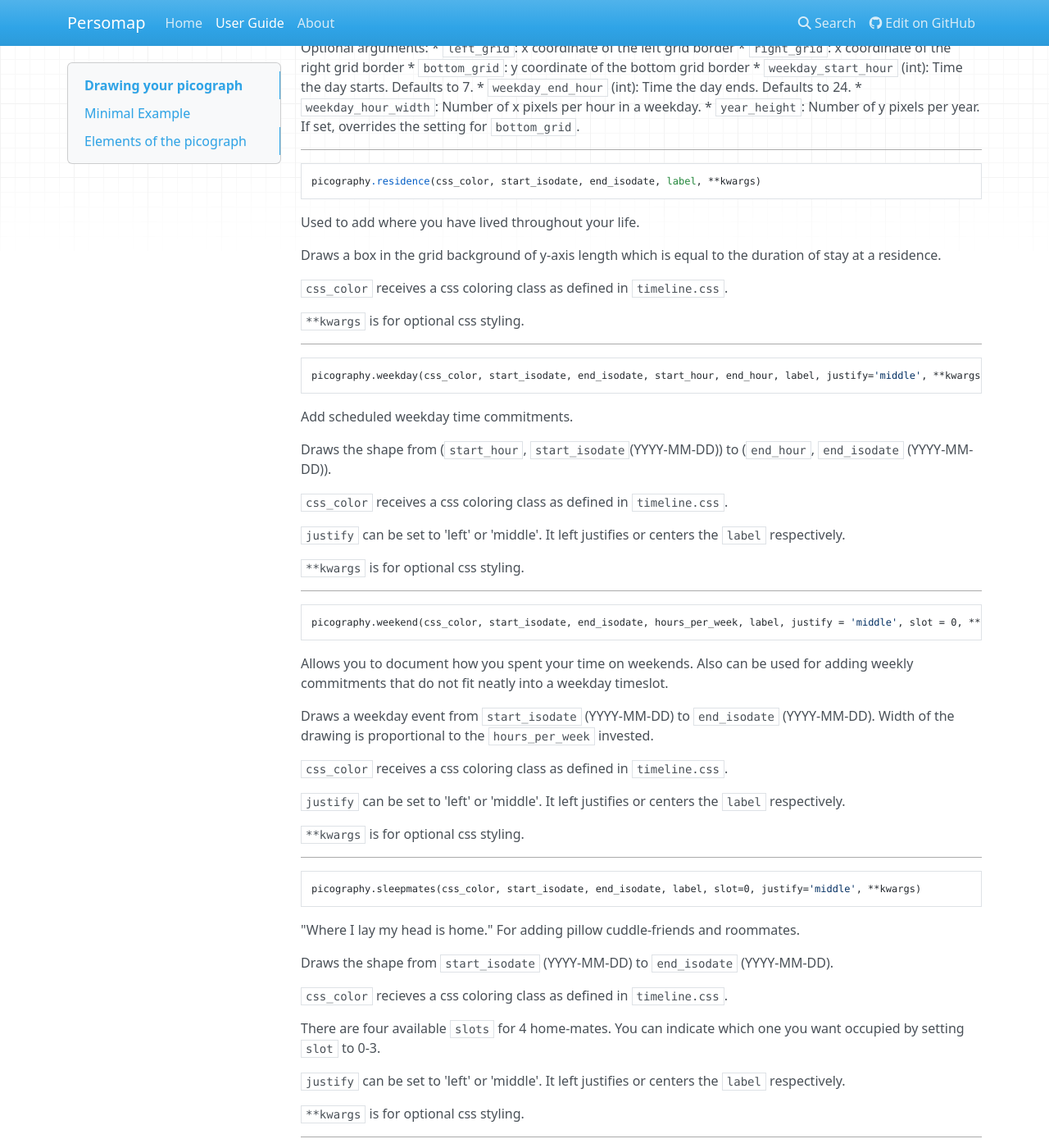
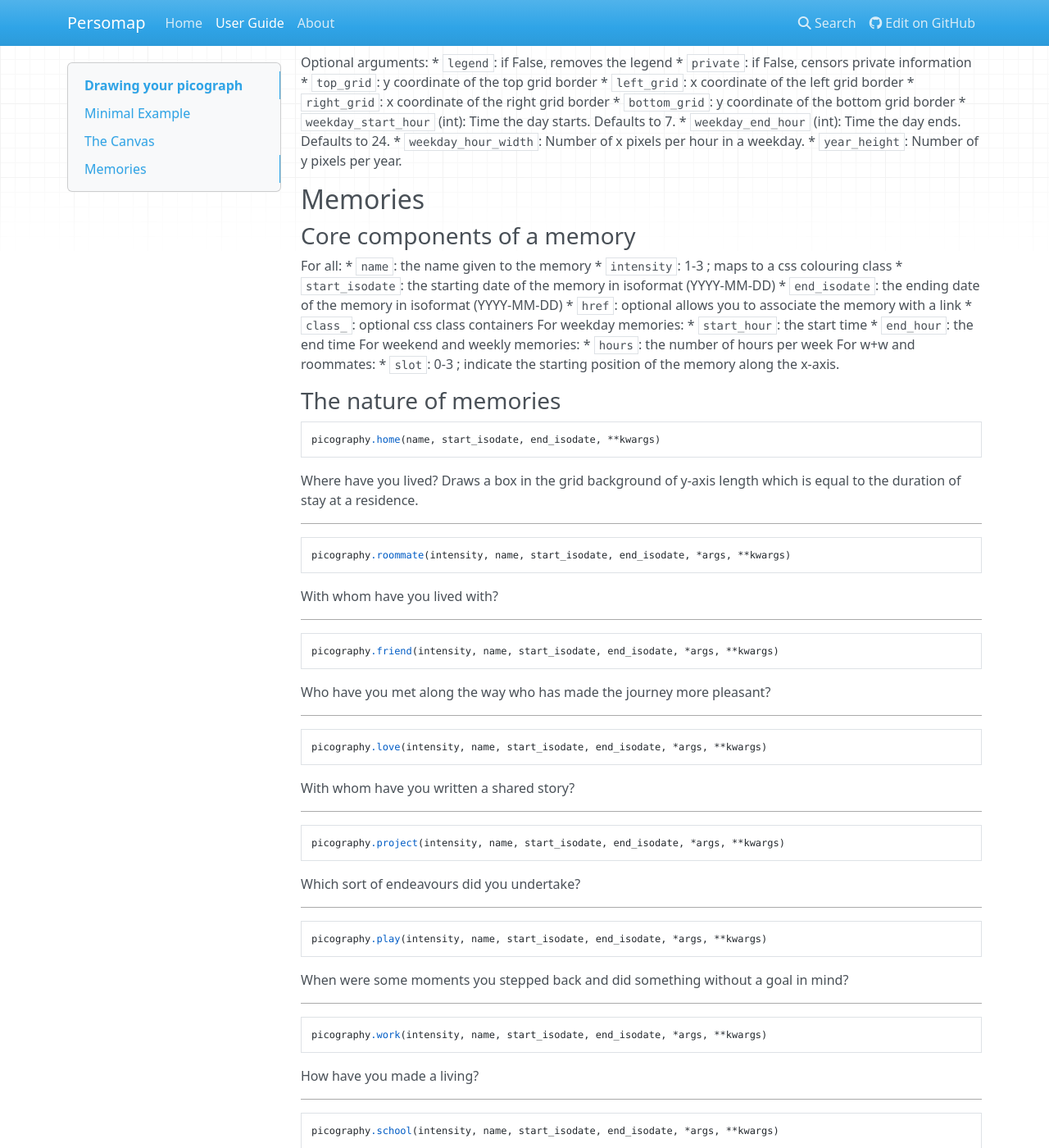
Before and after one commit to devotees/biograph, an MkDocs documentation site: the page built from docs/user-guide.md, in a window 1280 px wide and 1400 px high, scrolled down 1107 px. Shown: the whole window at 82% size. Built offline with MkDocs 1.6.1, drawn with Linux system fonts in a browser that asks for light colours; nearby versions of some CDN libraries; old or Windows-style settings are respelled for this version of MkDocs; some of the changed text lies outside the part shown.

Commit message:
Update docs.

````diff
--- a/docs/user-guide.md
+++ b/docs/user-guide.md
@@ -6,26 +6,27 @@
 from picography import *
 
 def alex():
-    # Initialise Grid
 
+    # Always begin by initialising the grid...
     timespan('2017-02-24','2017-06-13')
+    # ...and by adding your homes
+    home('womb', '2017-02-04', '2017-06-13', href='')
+
+    # Go wild with the structure and ordering of the rest
     event('2017-02-04', '2017-02-04', 'conceived')
     event('2017-06-13', '2017-06-13', 'miscarried')
 
-    residence('pastel1','2017-02-04', '2017-06-13', 'womb', href='')
 
-    sleepmate('u2','2017-02-04', '2017-06-13', 'm', slot=0)
-    sleepmate('u2','2017-02-04', '2017-06-13', 'o', slot=1)
-    sleepmate('u2','2017-02-04', '2017-06-13', 'm', slot=2)
+    roommate(3, 'mom', '2017-02-04', '2017-06-13')
 
-    weekday('g3','2017-04-14', '2017-06-13', 15, 17, 'Prenatal appointments')
-    weekend('u2','2017-03-22', '2017-06-02', 10, 'Baby Einstein')
+    project(2, 'Prenatal appointments', '2017-04-14', '2017-06-13', 15, 17)
+    play(3,'Baby Einstein', '2017-03-22', '2017-06-02', hours=10)
 
-main(alex, 'alex.svg')
+make_pico(alex, 'sys.argv[1:]')
 ```
 ![](alex.png)
 
-## Elements of the picograph
+## The Canvas
 
 ```
 picography.timespan(start_isodate, end_isodate, **kwargs)
@@ -33,81 +34,96 @@ picography.timespan(start_isodate, end_isodate, **kwargs)
 Initialises the histomap grid from `start_isodate` (YYYY-MM-DD) to `end_isodate` (YYYY-MM-DD).
 
 Optional arguments:
+* `legend`: if False, removes the legend
+* `private`: if False, censors private information
+* `top_grid`: y coordinate of the top grid border
 * `left_grid`: x coordinate of the left grid border
 * `right_grid`: x coordinate of the right grid border
 * `bottom_grid`: y coordinate of the bottom grid border
 * `weekday_start_hour` (int): Time the day starts. Defaults to 7.
 * `weekday_end_hour` (int): Time the day ends. Defaults to 24.
 * `weekday_hour_width`: Number of x pixels per hour in a weekday.
-* `year_height`: Number of y pixels per year. If set, overrides the setting for `bottom_grid`.
+* `year_height`: Number of y pixels per year.
+
+## Memories
+
+### Core components of a memory
+
+For all:
+* `name`: the name given to the memory
+* `intensity`: 1-3 ; maps to a css colouring class
+* `start_isodate`: the starting date of the memory in isoformat (YYYY-MM-DD)
+* `end_isodate`: the ending date of the memory in isoformat (YYYY-MM-DD)
+* `href`: optional allows you to associate the memory with a link
+* `class_`: optional css class containers
+For weekday memories:
+* `start_hour`: the start time
+* `end_hour`: the end time
+For weekend and weekly memories:
+* `hours`: the number of hours per week
+For w+w and roommates:
+* `slot`: 0-3 ; indicate the starting position of the memory along the x-axis.
+
+### The nature of memories
+
+```
+picography.home(name, start_isodate, end_isodate, **kwargs)
+```
+Where have you lived?
+Draws a box in the grid background of y-axis length which is equal to the duration of stay at a residence.
 
 ---
 
 ```
-picography.residence(css_color, start_isodate, end_isodate, label, **kwargs)
+picography.roommate(intensity, name, start_isodate, end_isodate, *args, **kwargs)
 ```
-Used to add where you have lived throughout your life.
-
-Draws a box in the grid background of y-axis length which is equal to the duration of stay at a residence.
-
-`css_color` receives a css coloring class as defined in `timeline.css`.
-
-`**kwargs` is for optional css styling.
+With whom have you lived with?
 
 ---
 
 ```
-picography.weekday(css_color, start_isodate, end_isodate, start_hour, end_hour, label, justify='middle', **kwargs)
+picography.friend(intensity, name, start_isodate, end_isodate, *args, **kwargs)
 ```
-Add scheduled weekday time commitments.
-
-Draws the shape from (`start_hour`, `start_isodate`(YYYY-MM-DD)) to (`end_hour`, `end_isodate` (YYYY-MM-DD)).
-
-`css_color` receives a css coloring class as defined in `timeline.css`.
-
-`justify` can be set to 'left' or 'middle'. It left justifies or centers the `label` respectively.
-
-`**kwargs` is for optional css styling.
+Who have you met along the way who has made the journey more pleasant?
 
 ---
 
 ```
-picography.weekend(css_color, start_isodate, end_isodate, hours_per_week, label, justify = 'middle', slot = 0, **kwargs)
+picography.love(intensity, name, start_isodate, end_isodate, *args, **kwargs)
 ```
-Allows you to document how you spent your time on weekends. Also can be used for adding weekly commitments that do not fit neatly into a weekday timeslot.
-
-Draws a weekday event from `start_isodate` (YYYY-MM-DD) to `end_isodate` (YYYY-MM-DD). Width of the drawing is proportional to the `hours_per_week` invested.
-
-`css_color` receives a css coloring class as defined in `timeline.css`.
-
-`justify` can be set to 'left' or 'middle'. It left justifies or centers the `label` respectively.
-
-`**kwargs` is for optional css styling.
+With whom have you written a shared story?
 
 ---
 
 ```
-picography.sleepmates(css_color, start_isodate, end_isodate, label, slot=0, justify='middle', **kwargs)
+picography.project(intensity, name, start_isodate, end_isodate, *args, **kwargs)
 ```
-"Where I lay my head is home." For adding pillow cuddle-friends and roommates.
-
-Draws the shape from `start_isodate` (YYYY-MM-DD) to `end_isodate` (YYYY-MM-DD).
-
-`css_color` recieves a css coloring class as defined in `timeline.css`.
-
-There are four available `slots` for 4 home-mates. You can indicate which one you want occupied by setting `slot` to 0-3.
-
-`justify` can be set to 'left' or 'middle'. It left justifies or centers the `label` respectively.
-
-`**kwargs` is for optional css styling.
+Which sort of endeavours did you undertake?
 
 ---
 
 ```
-picography.event(start_isodate, end_isodate, label, href=None, line_length=20)
+picography.play(intensity, name, start_isodate, end_isodate, *args, **kwargs)
 ```
-Used to represent short duration events.
+When were some moments you stepped back and did something without a goal in mind?
 
-Draws a circle on the event line which is centered between `start_isodate` (YYYY-MM-DD) and `end_isodate`. Size of the circle is proportional to the duration of the event.
+---
 
-Set `line_length` to the amount you want the `label` offset.
+```
+picography.work(intensity, name, start_isodate, end_isodate, *args, **kwargs)
+```
+How have you made a living?
+
+---
+
+```
+picography.school(intensity, name, start_isodate, end_isodate, *args, **kwargs)
+```
+Where did you study?
+
+---
+
+```
+picography.event(name, start_isodate, end_isodate, *args, **kwargs)
+```
+Any keys events or landmarks in your life?
--- /dev/null
+++ b/personal.css
@@ -0,0 +1,3 @@
+polygon.mom { fill: #ffb07c }
+
+.bonding text { fill: floralwhite; }
````
Also changed, not shown: README.md (+0 -2 lines), alex.py (+8 -10 lines).
